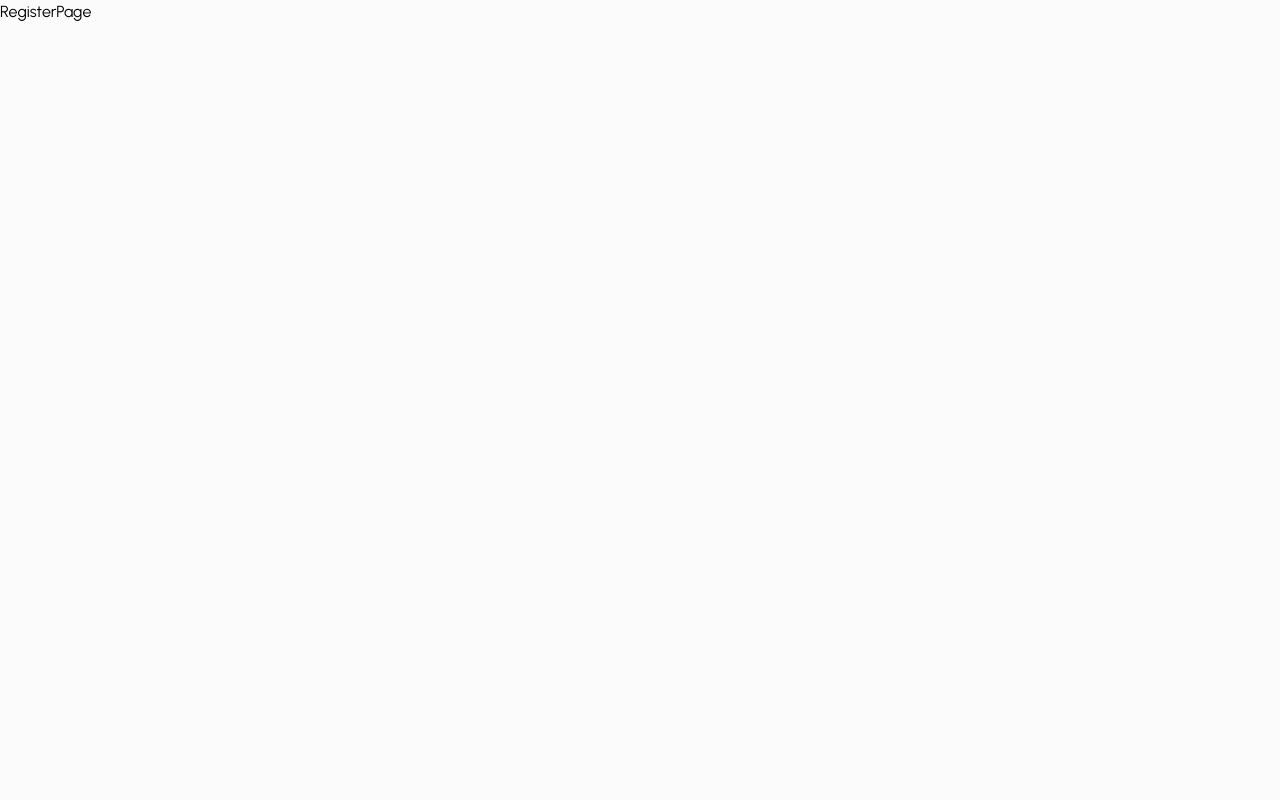
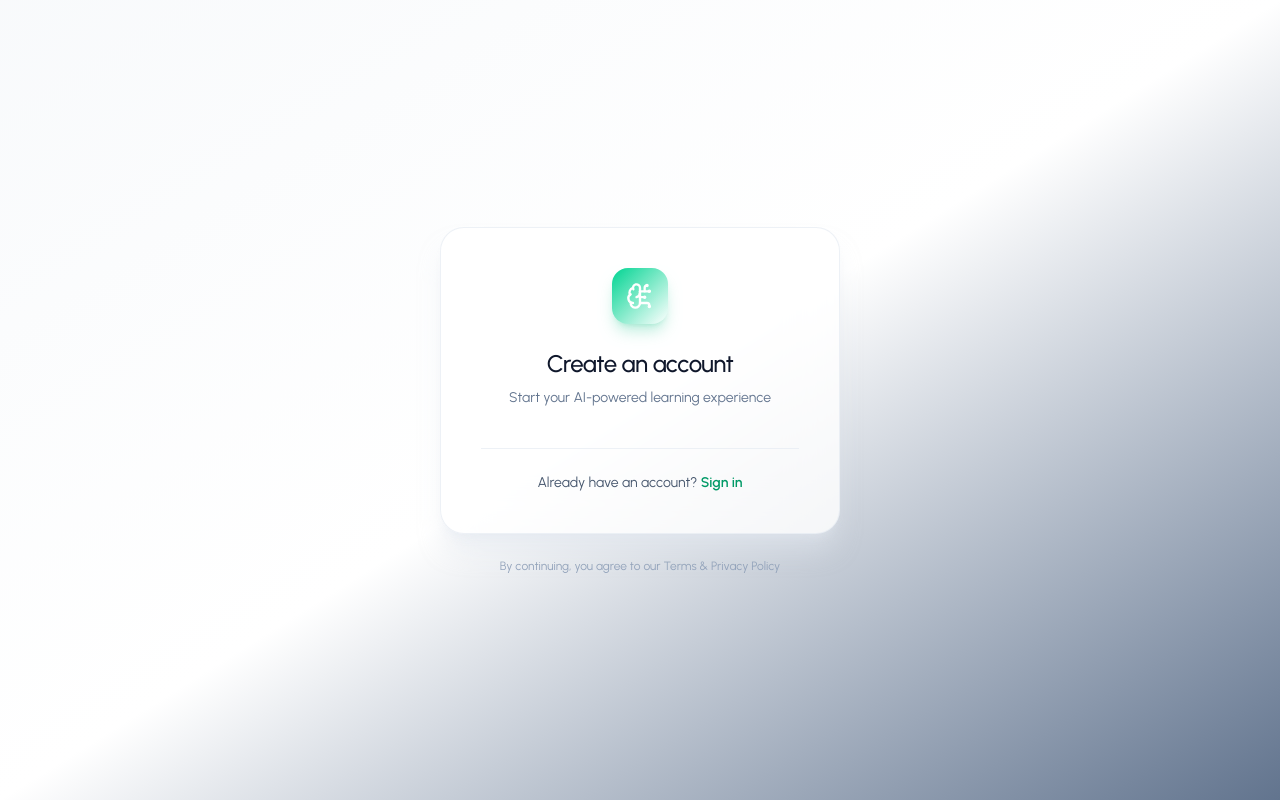
Before and after one commit to Harpanth/AI_Learning_Assistant, a React (Vite) app in the folder frontend/ai-learning-assitant/: page /register in a window 1280 px wide. Built offline with nearby package versions, Linux system fonts and the light colour scheme.

Commit message:
Login Register page created

```diff
--- a/frontend/ai-learning-assitant/src/pages/Auth/LoginPage.jsx
+++ b/frontend/ai-learning-assitant/src/pages/Auth/LoginPage.jsx
@@ -69,21 +69,21 @@
                   onChange={(e) => setEmail(e.target.value)}
                   onFocus={() => setFocusedField('email')}
                   onBlur={() => setFocusedField(null)}
-                  className='w-full h-12 pl-12'
+                  className='w-full h-12 pl-12 pr-4 border-2 border-slate-200 rounded-xl bg-slate-50/50 text-slate-900 placeholder-slate-400 text-sm font-medium transition-all duration-200 focus:outline-none focus:border-emerald-500 focus:bg-white focus:shadow-lg focus:shadow-emerald-500/10'
                   placeholder="you@example.com"
                 />
               </div>
             </div>
 
             {/* Password Field */}
-            <div className="">
-              <label className="">
+            <div className="space-y-2">
+              <label className="block text-xs font-semibold text-slate-700 uppercase tracking-wide">
                 Password
               </label>
-              <div className="">
+              <div className="relative group">
                 <div className={`absolute inset-y-0 left-0 pl-4 flex items-center pointer-events-none transition-colors duration-200 ${focusedField === 'password' ? 'text-emerald-500' : 'text-slate-400'
                   }`}>
-                  <Lock className='' strokeWidth={2} />
+                  <Lock className='h-5 w-5' strokeWidth={2} />
                 </div>
                 <input
                   type="password"
@@ -91,7 +91,7 @@
                   onChange={(e) => setPassword(e.target.value)}
                   onFocus={() => setFocusedField('password')}
                   onBlur={() => setFocusedField(null)}
-                  className=""
+                  className="w-full h-12 pl-12 pr-4 border-2 border-slate-200 rounded-xl bg-slate-50/50 text-slate-900 placeholder-slate-400 text-sm font-medium transition-all duration-200 focus:outline-none focus:border-emerald-500 focus:bg-white focus:shadow-lg focus:shadow-emerald-500/10"
                   placeholder='********'
                 />
               </div>
@@ -99,8 +99,8 @@
 
             {/* Error Message */}
             {error && (
-              <div className="">
-                <p className="">{error}</p>
+              <div className="rounded-lg bg-red-50 border border-red-200 p-3">
+                <p className="text-xs text-red-600 font-medium text-center">{error}</p>
               </div>
             )}
 
@@ -108,30 +108,30 @@
             <button
               onClick={handleSubmit}
               disabled={loading}
-              className=''
+              className='group relative w-full h-12 bg-linear-to-r from-emerald-500 to-teal-500 hover:from-emerald-600 hover:to-teal-600 active:scale-[0.98] text-white text-sm font-semibold rounded-xl transition-all duration-200 focus:outline-none focus:ring-4 focus:ring-emerald-500/20 disabled:opacity-50 disabled:cursor-not-allowed disabled:active:scale-100 shadow-lg shadow-emerald-500/25 overflow-hidden'
             >
-              <span className="">
+              <span className="relative z-10 flex items-center justify-center gap-2">
                 {loading ? (
                   <>
-                    <div className="" />
+                    <div className="w-4 h-4 border-2 border-white/30 border-t-white rounded-full animate-spin" />
                     Signing in...
                   </>
                 ) : (
                   <>
                     Sign in
-                    <ArrowRight className='' strokeWidth={2.5} />
+                    <ArrowRight className="w-4 h-4 group-hover:translate-x-1 transition-transform duration-200" strokeWidth={2.5} />
                   </>
                 )}
               </span>
-              <div className="" />
+              <div className="absolute inset-0 bg-linear-to-r from-white/0 via-white/20 to-white/0 -translate-x-full group-hover:translate-x-full transition-transform duration-700" />
             </button>
           </div>
 
           {/* Footer */}
-          <div className="">
-            <p className="">
+          <div className="mt-8 pt-6 border-t border-slate-200/60">
+            <p className="text-center text-sm text-slate-600">
               Don't have an account{' '}
-              <Link to='/register' className=''>
+              <Link to='/register' className='font-semibold text-emerald-600 hover:text-emerald-700 transition-colors duration-200'>
                 Sign up
               </Link>
             </p>
@@ -139,7 +139,7 @@
         </div>
 
         {/* Subtle footer text */}
-        <p className="">
+        <p className="text-center text-xs text-slate-400 mt-6">
           By continuing, you agree to our Terms & Privacy Policy
         </p>
       </div >
--- a/frontend/ai-learning-assitant/src/pages/Auth/RegisterPage.jsx
+++ b/frontend/ai-learning-assitant/src/pages/Auth/RegisterPage.jsx
@@ -1,9 +1,78 @@
-import React from 'react'
+import React, { useState } from 'react'
+import { Link, useNavigate } from 'react-router-dom'
+import authService from '../../services/authService'
+import { BrainCircuit, Mail, Lock, ArrowRight } from 'lucide-react'
+import toast from 'react-hot-toast';
+
 
 function RegisterPage() {
+  const [username, setUsername] = useState("");
+  const [email, setEmail] = useState('alex@dhillon.com');
+  const [password, setPassword] = useState('Text@123');
+  const [error, setError] = useState('');
+  const [loading, setLoading] = useState(false);
+  const [focusedField, setFocusedField] = useState(null);
+
+  const navigate = useNavigate();
+  const handleSubmit = async (e) => {
+    e.preventDefault();
+
+    if (password.length < 6) {
+      setError("Password must be at least 6 characters long");
+      return;
+    }
+
+    setError('');
+    setLoading(true);
+    try {
+      await authService.register(username, email, password);
+      toast.success('Registration done successfully! Please Login');
+      navigate('/login');
+    } catch (error) {
+      setError(error.message || "Failed to register.Please try again.");
+      toast.error(error.message || "Failed to register");
+    } finally {
+      setLoading(false);
+    }
+  }
+
+
   return (
-    <div>RegisterPage</div>
+    <div className="flex items-center justify-center min-h-screen bg-linear-to-br from-slate-50 via-white to-slate-500">
+
+      <div className="absolute inset-0 bg-[radial-gradient(#e5e7eb_1px,transparent_1px)] bg-size0[16px_16px] opacity-30" />
+
+      <div className="relative w-full max-w-md px-6">
+        <div className="bg-white/80 backdrop-blur-xl border border-slate-200/60 rounded-3xl shadow-xl shadow-slate-200/50 p-10">
+          {/* Header */}
+          <div className="text-center mb-10">
+            <div className="inline-flex items-center justify-center w-14 h-14 rounded-2xl bg-linear-to-br from-emerald-400 to-text-500 shadow-lg shadow-emerald-500/25 mb-6">
+              <BrainCircuit className='w-7 h-7 text-white' strokeWidth={2} />
+            </div>
+            <h1 className="text-2xl font-medium text-slate-900 tracking-tight mb-2">
+              Create an account
+            </h1>
+            <p className="text-slate-500 text-sm">
+              Start your AI-powered learning experience
+            </p>
+          </div>
+          <div className="mt-8 pt-6 border-t border-slate-200/60">
+            <p className="text-center text-sm text-slate-600">
+              Already have an account?{' '}
+              <Link to='/login' className='font-semibold text-emerald-600 hover:text-emerald-700 transition-colors duration-200'>
+                Sign in
+              </Link>
+            </p>
+          </div>
+        </div>
+
+        {/* Subtle footer text */}
+        <p className="text-center text-xs text-slate-400 mt-6">
+          By continuing, you agree to our Terms & Privacy Policy
+        </p>
+      </div >
+    </div >
   )
 }
 
-export default RegisterPage
+export default RegisterPage;
```
